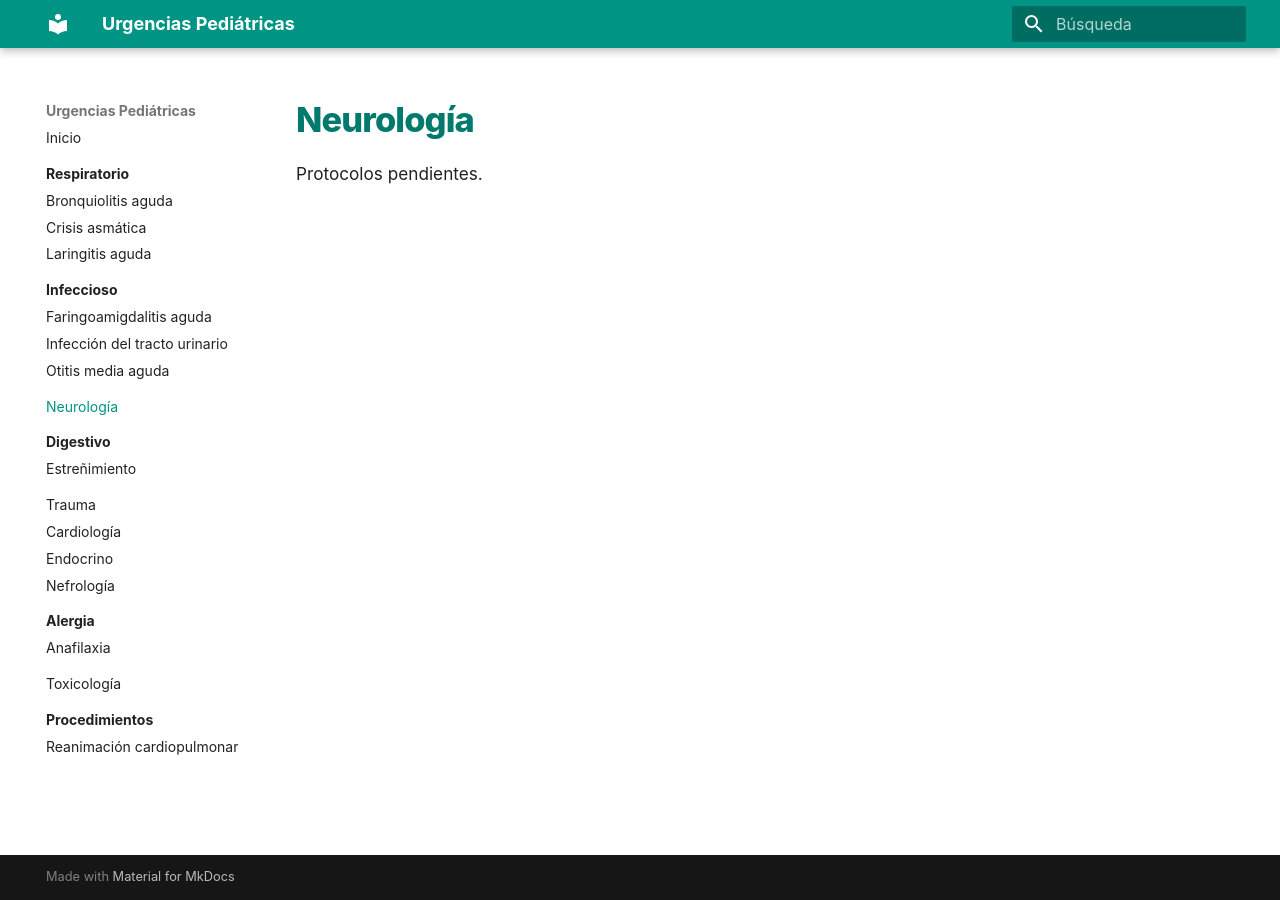
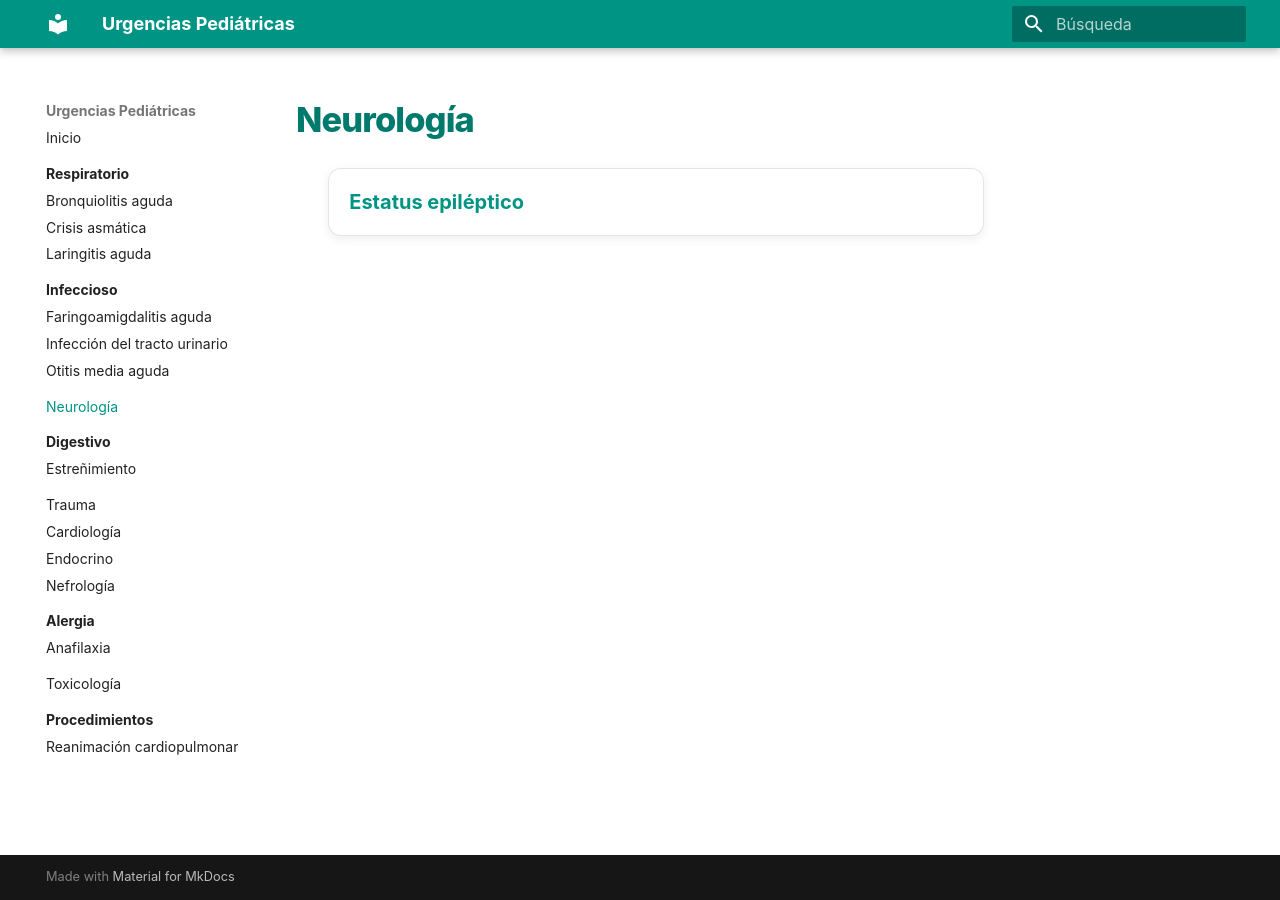
Before and after one commit to gonzaloares/urgencias-pediatricas, an MkDocs documentation site: the page built from docs/neurologia/index.md, in a window 1280 px wide. Built offline with MkDocs 1.6.1 and Material for MkDocs 9.7.7, drawn with Linux system fonts in a browser that asks for light colours.

Commit message:
Añade estatus epiléptico al índice de Neurología

```diff
--- a/docs/neurologia/index.md
+++ b/docs/neurologia/index.md
@@ -1,3 +1,7 @@
 # Neurología
 
-Protocolos pendientes.
+<div class="protocol-index" markdown="1">
+
+- [Estatus epiléptico](estatus-epileptico.md)
+
+</div>
```
